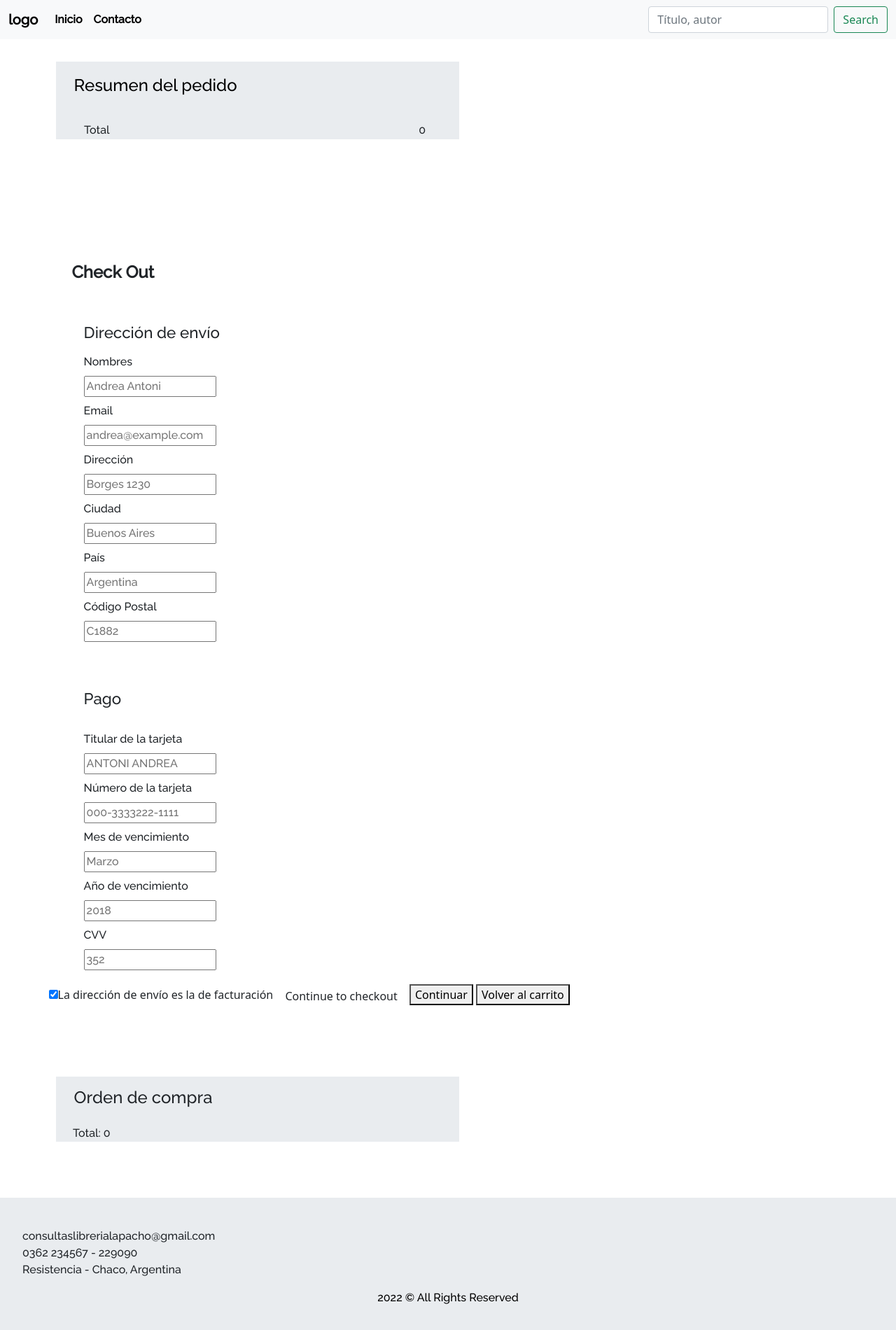
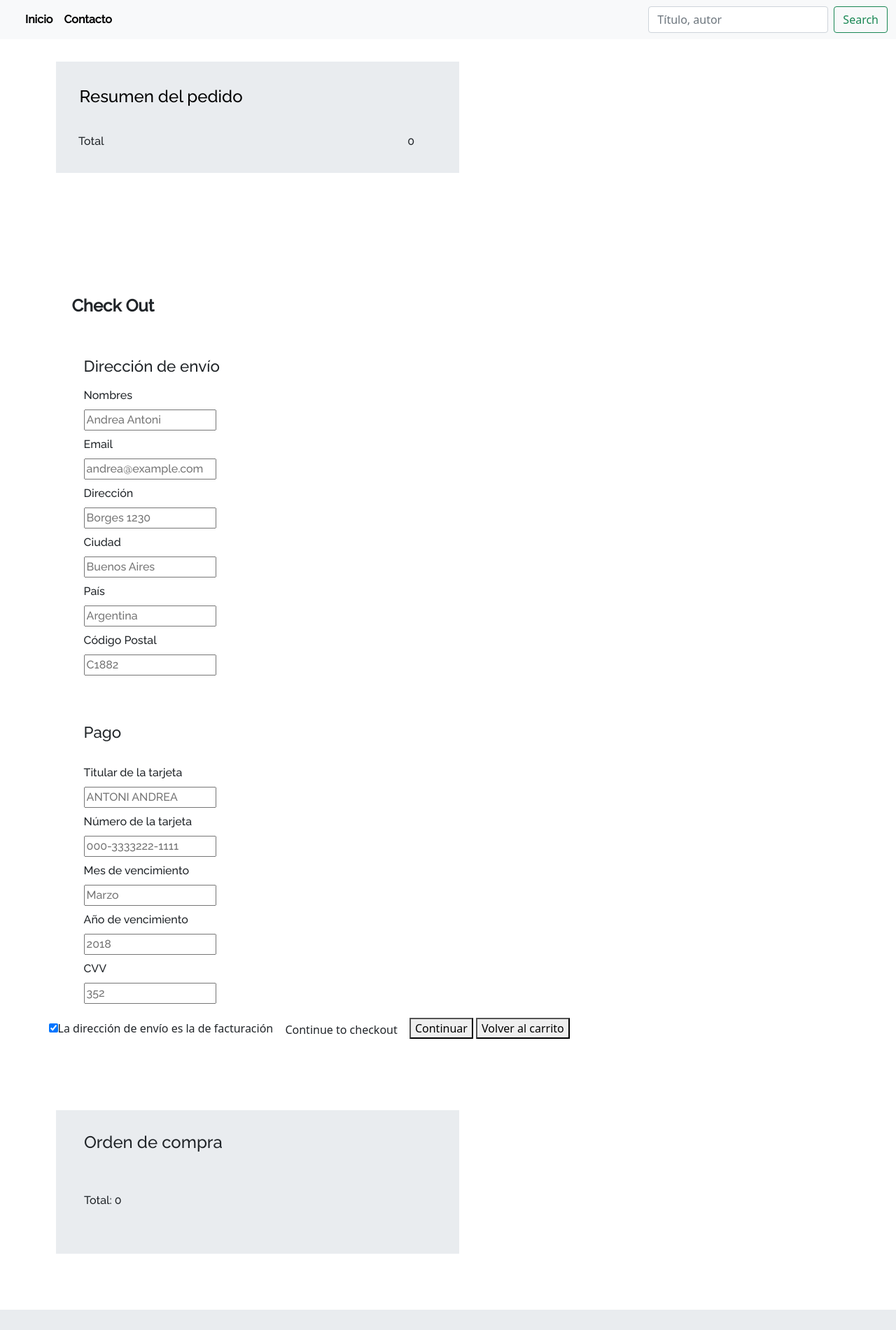
Before and after one commit to TGerzenstein/LibreriaLapacho, a website: page catalogo.html in a window 1280 px wide. Shown: the top 1900 px of the page at 70% size. Drawn offline with nearby package versions, Linux system fonts and the light colour scheme; no server answers.

Commit message:
styles and cat

```diff
--- a/catalogo.html
+++ b/catalogo.html
@@ -6,7 +6,7 @@
     <meta name="viewport" content="width=device-width, initial-scale=1.0">
     <meta name="description" content="Tienda online Librería Lapacho">
     <meta name="keywords" content="books, study, novels, poetry, library, read">
-    <title>Librería Lapacho | Catalogo</title>
+    <title>Librería Lapacho | Catalogo</title>    <meta name="keywords" content="books, study, novels, poetry, library, read">
     <!-- Link bootstrap -->
     <link href="https://cdn.jsdelivr.net/npm/bootstrap@5.1.3/dist/css/bootstrap.min.css"
      rel="stylesheet"
@@ -23,7 +23,7 @@
   <header>
     <nav class="navbar navbar-expand-lg bg-light">
       <div class="container-fluid">
-        <a class="navbar-brand" href="#">logo</a>
+        <a class="navbar-brand" href="#"></a>
         <button class="navbar-toggler" type="button"
                 data-bs-toggle="collapse" data-bs-target="#navbarSupportedContent"
                 aria-controls="navbarSupportedContent" aria-expanded="false"
@@ -54,36 +54,10 @@
   <!-- Shopping cart -->
     <div class="shop-res">
       <p class="shop-title">Resumen del pedido</p>
-      <p class="box-res">Total <span id="cart-total">0</span></p>
+      <p class="box-res">Total<span id="cart-total">0</span></p>
     </div>
   <!-- List of products -->
-    <div class="clas-bookss" id="product-list">
-      <!-- <div class="card" style="width: 18rem; height: 38rem;">
-        <img src="/img/VirginiaWoolf.png" class="card-img-top" alt="...">
-        <div class="card-body">
-          <h5 class="card-title">Un cuarto propio - Virginia Woolf</h5>
-          <p class="card-text">$ 6000</p>
-          <button id="product-1" class="btn btn-primary add-to-cart">Agregar al carrito</button>
-        </div>
-      </div>
-      <div class="card" style="width: 18rem; height: 38rem;">
-        <img src="/img/FedericoGarciaLorca.png" class="card-img-top" alt="...">
-        <div class="card-body">
-          <h5 class="card-title">Federico Garcia Lorca</h5>
-          <p class="card-text">$ 3000</p>
-          <button id="product-2" class="btn btn-primary add-to-cart">Agregar al carrito</button>
-        </div>
-      </div>
-      <div class="card" style="width: 18rem; height: 38rem;">
-        <img src="/img/SilvinaOcampo.png" class="card-img-top"
-            alt="...">
-        <div class="card-body">
-          <h5 class="card-title">Silvina Ocampo</h5>
-          <p class="card-text">$ 1200</p>
-          <button id="product-3" class="btn btn-primary add-to-cart">Agregar al carrito</button>
-        </div>
-      </div> -->
-    </div>
+    <div class="clas-bookss" id="product-list"></div>
       <!-- CheckOut -->
     <div class="checkOut">
         <h5 class="checkOutTitle">Check Out</h5>
--- a/js/app.js
+++ b/js/app.js
@@ -24,13 +24,13 @@ function loadCatalog(){
                 title: val.title,
                 precio: 500,
                 cover: val.cover.medium
-            })
+            });
 
           });
           //console.log(productList);
           let output = '';
           productList.forEach((producto) => {
-            output += '<div class="card"  style="width: 18rem; height: 38rem;">' +
+            output += '<div class="card"  style="width: 18rem; height: 41rem;">' +
         '<img src="'+ producto.cover +'" class="card-img-top" alt="...">' +
              '<div class="card-body">'+
              '<h5 class="card-title">'+ producto.title +'</h5>'+
@@ -42,7 +42,7 @@ function loadCatalog(){
        let carTotalprod = document.getElementById("product-list");
        carTotalprod.innerHTML = output;
        const addToCartBtn = Array.from(document.getElementsByClassName("add-to-cart"))
-       console.log(addToCartBtn);
+       //console.log(addToCartBtn);
        addToCartBtn.forEach(element => {
        element.addEventListener("click", addToCart)
        });
@@ -74,9 +74,13 @@ function initShop() {
     carTotalelement.innerHTML = total;
     updateOrder(total);
 
+    const quitToCartBtn = Array.from(document.getElementsByClassName("remove-from-cart"))
+console.log(quitToCartBtn);
+quitToCartBtn.forEach(element => {
+    element.addEventListener("click", deleteProducts)
+});
+
 };
-
-//cambié parámetro libro por ID;
 
 function seleccionarProducto(id) {
     let producto = encontrarProducto(id);
@@ -121,17 +125,13 @@ function updateOrder(total) {
     '<button id="delproduct-'+ producto.id +'" class="remove-from-cart">Eliminar</button>' +
     '</div>';
     });
-    output += '<p> Total: '+ total +'</p>';
-    console.log(output);
+    output += '<p style="padding: 1rem;"> Total: '+ total +'</p>';
+    //console.log(output);
     let carTotalprod = document.getElementById("shop-box-list");
     carTotalprod.innerHTML = output;
 };
 
-const quitToCartBtn = Array.from(document.getElementsByClassName("remove-from-cart"))
-console.log(quitToCartBtn);
-quitToCartBtn.forEach(element => {
-    element.addEventListener("click", deleteProducts)
-});
+
 
 function deleteProducts(event) {
     event.preventDefault()
--- a/scss/_main.scss
+++ b/scss/_main.scss
@@ -186,13 +186,13 @@
         display: block;
         margin: 2rem 3rem 6rem 5rem;
         width: 45%;
-        padding-left: 1.50rem;
+        padding: 1rem;
         font-family: 'Raleway', sans-serif;
 
         .shop-title {
             color: #000;
             font-size: 1.50rem;
-            padding: 1rem 0.10rem;
+            padding: 1rem 1.10rem;
         }
 
         .box-res {
@@ -296,17 +296,17 @@
                 margin: 6rem 3rem 5rem 5rem;
                 width: 45%;
                 padding-left: 1.50rem;
+                padding-bottom: 2rem;
                 font-family: 'Raleway', sans-serif;
 
                 .order-title {
                     font-size: 1.50rem;
-                    padding: 1rem 0.10rem;
+                    padding: 2rem 1rem;
                 }
             }
 
     }
 }
-
 
 .main-contact {
     color: black;
```
Also changed, not shown: contacto.html (+2 -1 lines), index.html (+1 -0 lines), css/estilo.css.
